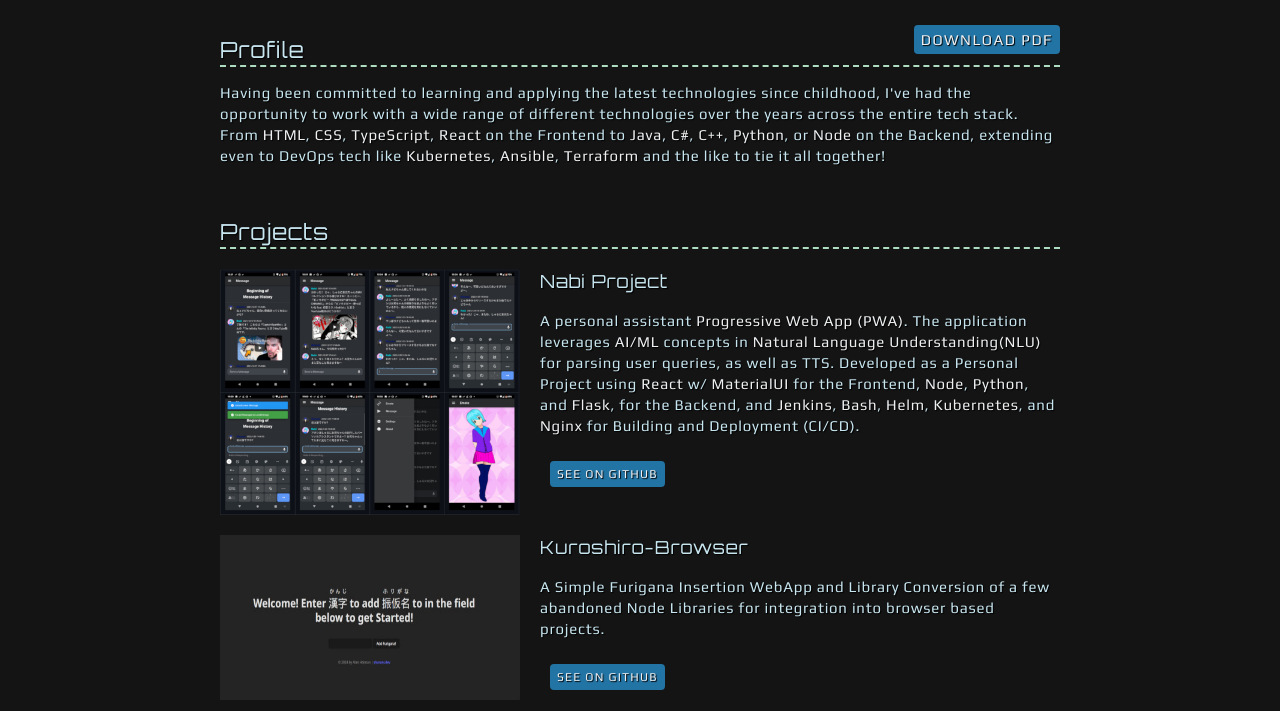
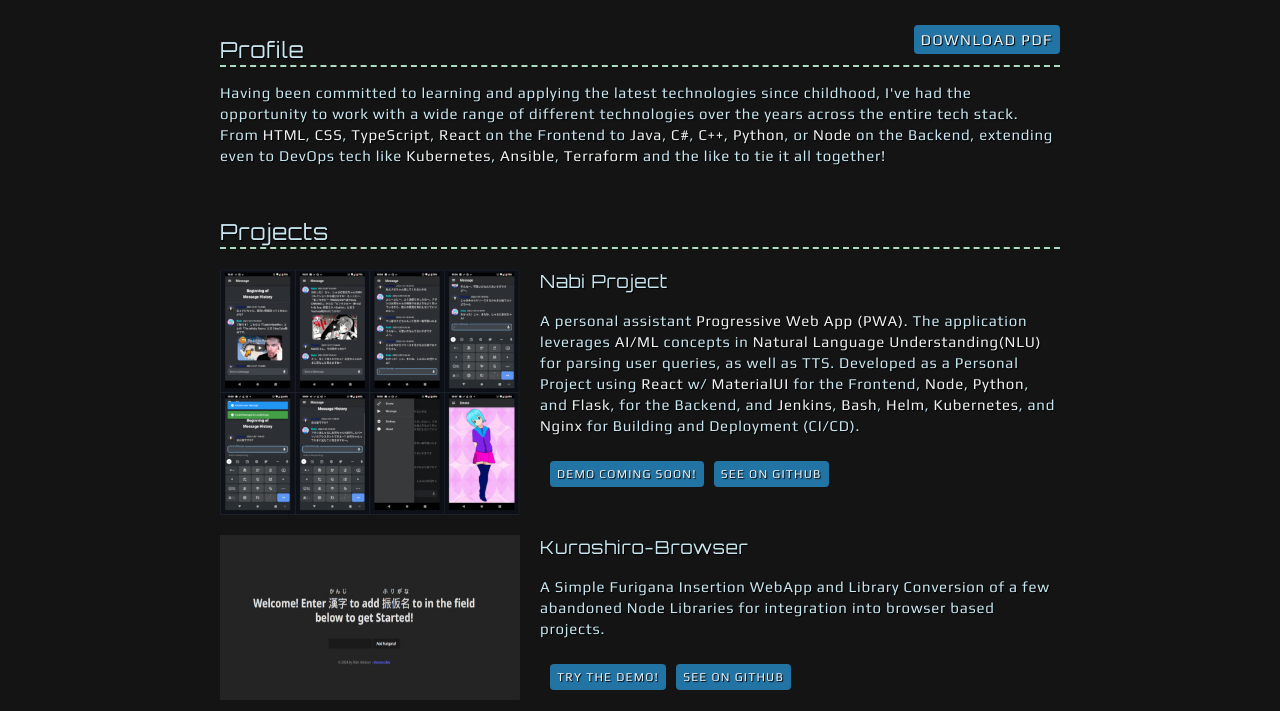
Before and after one commit to Shuruni/shuruni.github.io, a plain HTML site: page resume/index.html in a window 1280 px wide. Shown: the part 89-800 px from the top of the page. Drawn offline with Linux system fonts and the light colour scheme.

Commit message:
Updated Demo Links to reflect currently availabe demos

```diff
--- a/resume/index.html
+++ b/resume/index.html
@@ -56,7 +56,7 @@
               <h3>Nabi Project</h3>
               <p>A personal assistant <em>Progressive Web App (PWA)</em>. The application leverages <em>AI/ML</em> concepts in <em>Natural Language Understanding(NLU)</em> for parsing user queries, as well as TTS. Developed as a Personal Project using <em>React</em> w/ <em>MaterialUI</em> for the Frontend, <em>Node</em>, <em>Python</em>, and <em>Flask</em>, for the Backend, and <em>Jenkins</em>, <em>Bash</em>, <em>Helm</em>, <em>Kubernetes</em>, and <em>Nginx</em> for Building and Deployment (CI/CD).</p>
               <div class="project-links no-print">
-                <!-- <a class="btn project-links" href="https://nabi.hikaru.app" target="_blank">Check it Out!</a> -->
+                <a class="btn project-links" href="https://nabi.hikaru.app" target="_blank">Demo Coming Soon!</a>
                 <a class="btn project-links" href="https://github.com/Nabi-Project/Nabi-Project" target="_blank">See on GitHub</a>
               </div>
             </article>
@@ -70,7 +70,7 @@
                 A Simple Furigana Insertion WebApp and Library Conversion of a few abandoned Node Libraries for integration into browser based projects.
               </p>
               <div class="project-links no-print">
-                <!-- <a class="btn project-links" href="/demos/kuroshiro-browser" target="_blank">Check it Out!</a> -->
+                <a class="btn project-links gr-ani-bg" href="https://furigana.hikaru.app" target="_blank">Try the Demo!</a>
                 <a class="btn project-links" href="https://github.com/Shuruni/kuroshiro-browser" target="_blank">See on GitHub</a>
               </div>
             </article>
```
